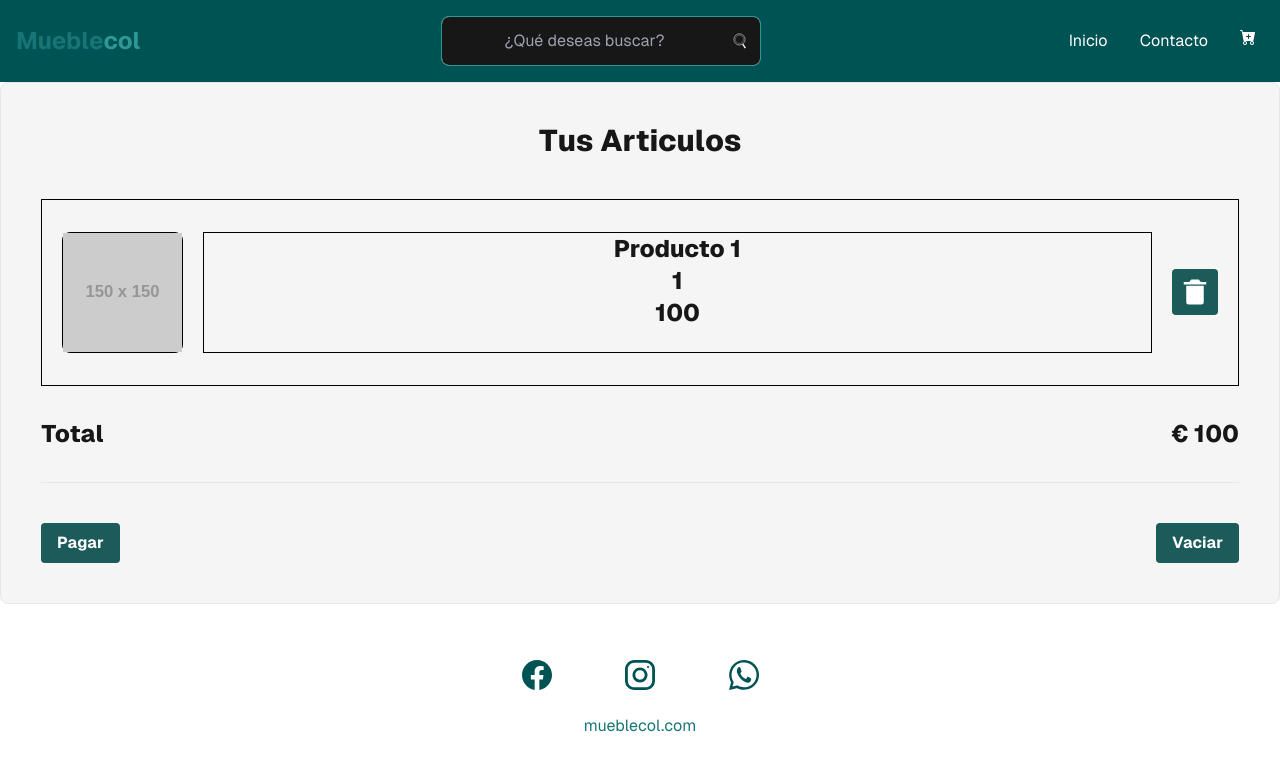
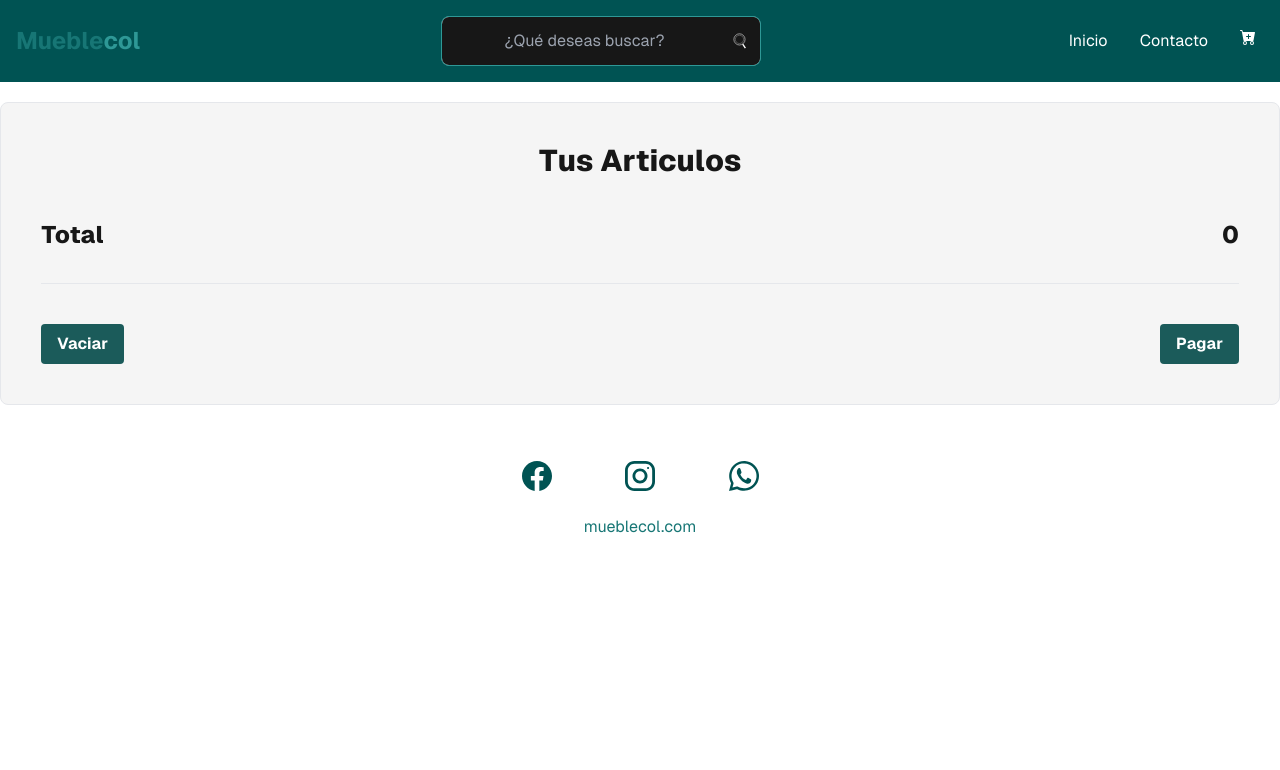
Before and after one commit to AppDland/mueblecol, a Next.js app: page /kart in a window 1280 px wide. Shown: the top 770 px of the page. Built offline with nearby package versions, Linux system fonts and the light colour scheme.

Commit message:
add kart

```diff
--- a/src/app/articulos/[item]/page.tsx
+++ b/src/app/articulos/[item]/page.tsx
@@ -10,6 +10,9 @@ import Card from '@/components/Card';
 import ColorPicker from '@/components/ColorPicker';
 import { useRouter } from 'next/navigation';
 import FinancingInfo from '@/components/FinancingInfo';
+import { KartProvider } from '@/context/kart.context';
+import addToKart from '@/custom/useKart';
+
 
 const Item = () => {
     const params = useParams();
@@ -33,7 +36,6 @@ const Item = () => {
 
     const similarItems = findSimilarItems(currentItem);
     const photos = selectedColor?.photos.filter(photo => photo.startsWith('https://'));
-
 
     return (
         <div className='flex flex-col max-w-7xl mx-auto px-4 py-8 bg-neutral-100 border border-neutral-200 rounded-lg'>
@@ -74,7 +76,6 @@ const Item = () => {
             }
         </div>
     );
-
 };
 
 const ItemInfo = ({ item, selectedColor, onColorSelect }: { item: ItemInt, selectedColor: ItemMedia, onColorSelect: (color: ItemMedia) => void }) => {
@@ -85,6 +86,11 @@ const ItemInfo = ({ item, selectedColor, onColorSelect }: { item: ItemInt, selec
         //abrir una nueva ventana que dirige a una ruta de whatsapp
         const Message = `Hola! Quiero comprar ${item.publicName}`;
         window.open('https://wa.me/' + process.env.NEXT_PUBLIC_WHATSAPP + '?text=' + Message, '_blank');
+    };
+
+    const handleAddToCart = () => {
+        addToKart(item);
+        console.log('Añadido al carrito');
     };
 
     return (
@@ -133,9 +139,16 @@ const ItemInfo = ({ item, selectedColor, onColorSelect }: { item: ItemInt, selec
                 <div>
                     <button
                         onClick={handlePurchase}
-                        className="w-full bg-secondary hover:bg-secondary-focus text-secondary-content font-bold py-4 rounded-lg transition-all duration-200"
+                        className="w-full my-2 bg-secondary hover:bg-secondary-focus text-secondary-content font-bold py-4 rounded-lg transition-all duration-200"
                     >
                         Comprar
+                    </button>
+                    {/* agrega un articulo seleccionado al carrito */}
+                    <button
+                        onClick={() => handleAddToCart()}
+                        className="w-full my-2 bg-secondary hover:bg-secondary-focus text-secondary-content font-bold py-4 rounded-lg transition-all duration-200"
+                    >
+                        Agregar al carrito
                     </button>
                 </div>
             </div>
--- a/src/app/kart/page.tsx
+++ b/src/app/kart/page.tsx
@@ -1,25 +1,48 @@
+'use client';
+
+import { ItemInt } from "@/interfaces/item";
+import { useState } from "react";
 import { BiSolidTrashAlt } from "react-icons/bi";
 
 
+const kartBuy = () => {
 
-const kart = () => {
+    const [kart, setKart] = useState<ItemInt[]>([]);
 
+    // const handleRemove = (id: number) => {
+    //     setKart(kart.filter(product => product.id !== id));
+    // };
 
+    // const handleIncrement = (id: number) => {
+    //     setKart(kart.map(product =>
+    //         product.id === id ? { ...product, quantity: product.stock + 1 } : product
+    //     ));
+    // };
 
+    const total = kart.reduce((sum, product) => sum + product.price * product.stock, 0);
 
     return (
-
-        <div className="container mx-auto text-center border bg-neutral-100 rounded-lg">
+        <div className="container mt-5 mx-auto text-center border bg-neutral-100 rounded-lg select-none">
             <h1 className="my-10 font-extrabold text-3xl">Tus Articulos</h1>
             <div>
-                <KartInventary publicName="Producto 1" price={100} mount={1} photos="https://via.placeholder.com/150" />
+                {
+                    kart.map((product, index) => (
+                        <KartInventary
+                            key={index}
+                            name={product.name}
+                            price={product.price}
+                            mount={product.stock}
+                            photos={product.media[0].photos[0]}
+                        />
+                    ))
+                }
                 <div className="flex justify-between border-b pb-8 mx-10 ">
                     <h2 className="text-2xl font-extrabold">Total</h2>
-                    <h2 className="text-2xl font-extrabold">€ 100</h2>
+                    <h2 className="text-2xl font-extrabold">{total}</h2>
                 </div>
                 <div className="flex justify-between my-10 mx-10 ">
+                    <button className="bg-primary-dark hover:bg-primary text-white font-bold py-2 px-4 rounded">Vaciar</button>
                     <button className="bg-primary-dark hover:bg-primary text-white font-bold py-2 px-4 rounded">Pagar</button>
-                    <button className="bg-primary-dark hover:bg-primary text-white font-bold py-2 px-4 rounded">Vaciar</button>
                 </div>
             </div>
         </div>
@@ -27,29 +50,35 @@ const kart = () => {
 }
 
 interface KartInventary {
-    publicName: string;
+    name: string;
     price: number;
     mount: number;
     photos: string;
 }
 
-const KartInventary = ({ publicName, price, mount, photos }: KartInventary) => {
+const KartInventary = ({ name, price, mount, photos }: KartInventary) => {
 
-    //Hacer un map de los productos
     return (
         <div className="flex justify-between border-b py-8 my-8 mx-10 border border-black">
             <div className="flex ml-5 border border-black rounded-lg">
                 <img src={photos} alt="Visualizacion previa" />
             </div>
             <div className="border border-black w-full mx-5">
-                <h2 className="text-2xl font-extrabold">{publicName}</h2>
+                <h2 className="text-2xl font-extrabold">{name}</h2>
                 <h2 className="text-2xl font-extrabold">{mount}</h2>
                 <h2 className="text-2xl font-extrabold">{price}</h2>
             </div>
-            <button className="bg-primary-dark hover:bg-primary text-white p-2 my-auto mr-5 h-2/4 text-3xl rounded"><BiSolidTrashAlt /></button>
+            <button
+                className="bg-primary-dark hover:bg-primary text-white p-2 my-auto mr-5 h-2/4 text-3xl rounded"
+                onClick={() => { }}
+            >
+                <BiSolidTrashAlt />
+            </button>
         </div>
     )
 }
 
+export default kartBuy;
 
-export default kart;
+
+// border border-black
--- a/src/app/layout.tsx
+++ b/src/app/layout.tsx
@@ -6,6 +6,7 @@ import "./globals.css";
 import Header from '@/components/Header/Header';
 import Imperdible from '@/modules/Imperdible';
 import Footer from '@/components/Footer';
+import { KartProvider } from '@/context/kart.context';
 
 const geistSans = localFont({
     src: "./fonts/GeistVF.woff",
@@ -40,6 +41,7 @@ export default function RootLayout({
                 <title>Mueblecol</title>
             </head>
             <body className={`${geistSans.variable} ${geistMono.variable} ${cookieRegular.variable} antialiased min-h-screen bg-base-100 text-base-content`}>
+                <KartProvider>
                     <Header />
                     <div className="fixed top-4 right-4 z-50">
                         <ThemeToggle />
@@ -48,6 +50,7 @@ export default function RootLayout({
                         {children}
                     </main>
                     <Footer />
+                </KartProvider>
             </body>
         </html>
     );
--- /dev/null
+++ b/src/context/kart.context.tsx
@@ -0,0 +1,37 @@
+'use client';
+
+import { ItemInt } from '@/interfaces/item';
+import { createContext, useContext, useState } from 'react';
+
+interface KartContectType {
+    kart: ItemInt[];
+    setKart: (kart: []) => void;
+    addToKart: (product: ItemInt) => void;
+}
+
+const kartContext = createContext<KartContectType | undefined>(undefined);
+
+const useKart = () => {
+    const context = useContext(kartContext);
+    if (!context) {
+        throw new Error("useKart must be used within a KartProvider");
+    }
+    return context;
+}
+
+const KartProvider = ({ children }: { children: React.ReactNode }) => {
+    const [kart, setKart] = useState<ItemInt[]>([]);
+
+    const addToKart = (product: ItemInt) => {
+        setKart([...kart, product]);
+    };
+
+
+    return (
+        <kartContext.Provider value={{ kart, setKart, addToKart }}>
+            {children}
+        </kartContext.Provider>
+    )
+}
+
+export { useKart, KartProvider };
--- /dev/null
+++ b/src/custom/useKart.tsx
@@ -0,0 +1,11 @@
+import { ItemInt } from "@/interfaces/item";
+import { useState } from "react";
+
+const addToKart = (product: ItemInt) => {
+
+    const [kart, setKart] = useState<ItemInt[]>([]);
+
+    setKart([...kart, product]);
+};
+
+export default addToKart;
--- a/src/interfaces/item.ts
+++ b/src/interfaces/item.ts
@@ -12,12 +12,12 @@ export interface AttributeValue {
 }
 
 export interface ItemInt {
-    // id: number;
+    id: number;
     name: string;
     publicName: string;
     price: number;
     offer: number | null;
-    // stock: number;
+    stock: number;
     description: string;
     media: ItemMedia[];
     attributes?: AttributeValue[];
```
Lines whose indentation alone changed are shown as unchanged.
